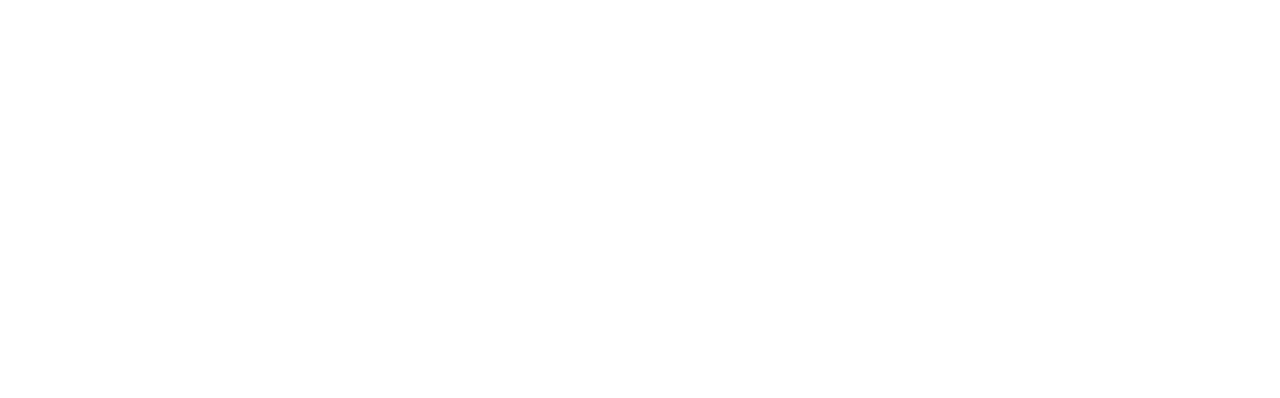
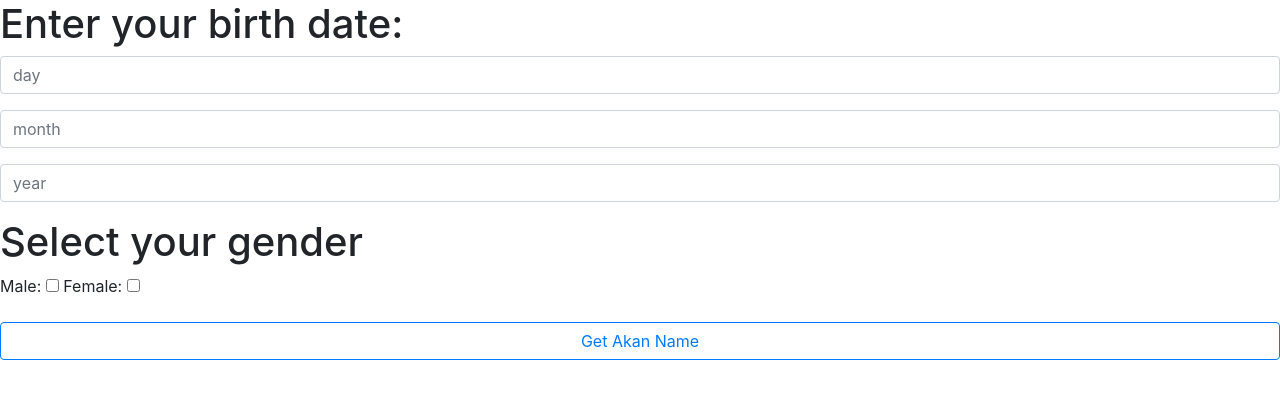
Before and after one commit to hamida-mstafa/project-akan, a plain HTML site: page index.html in a window 1280 px wide. Drawn offline with Linux system fonts and the light colour scheme.

Commit message:
add the html elements in the form

```diff
--- a/index.html
+++ b/index.html
@@ -12,7 +12,23 @@
 <body>
     <div class="formelements">
         <form>
+            <h1>Enter your birth date:</h1>
+            <input type="text" id="day" class="form-control" placeholder="day">
+            <p id="dayerror"></p>
 
+            <input type="text" id="month" class="form-control" placeholder="month">
+            <p id="montherror"></p>
+
+            <input type="text" id="year" class="form-control" placeholder="year">
+            <p id="yearerror"></p>
+            <h1>Select your gender</h1>
+            <label for="male">Male:</label>
+            <input type="checkbox" id="male" class="">
+            <label for="male">Female:</label>
+            <input type="checkbox" id="female" class=""><br>
+            <p id="check-boxerror"></p>
+
+            <button type="button" onclick="fn()" class="btn btn-large btn-block btn-outline-primary">Get Akan Name</button>
         </form>
 </body>
 </html>
```
